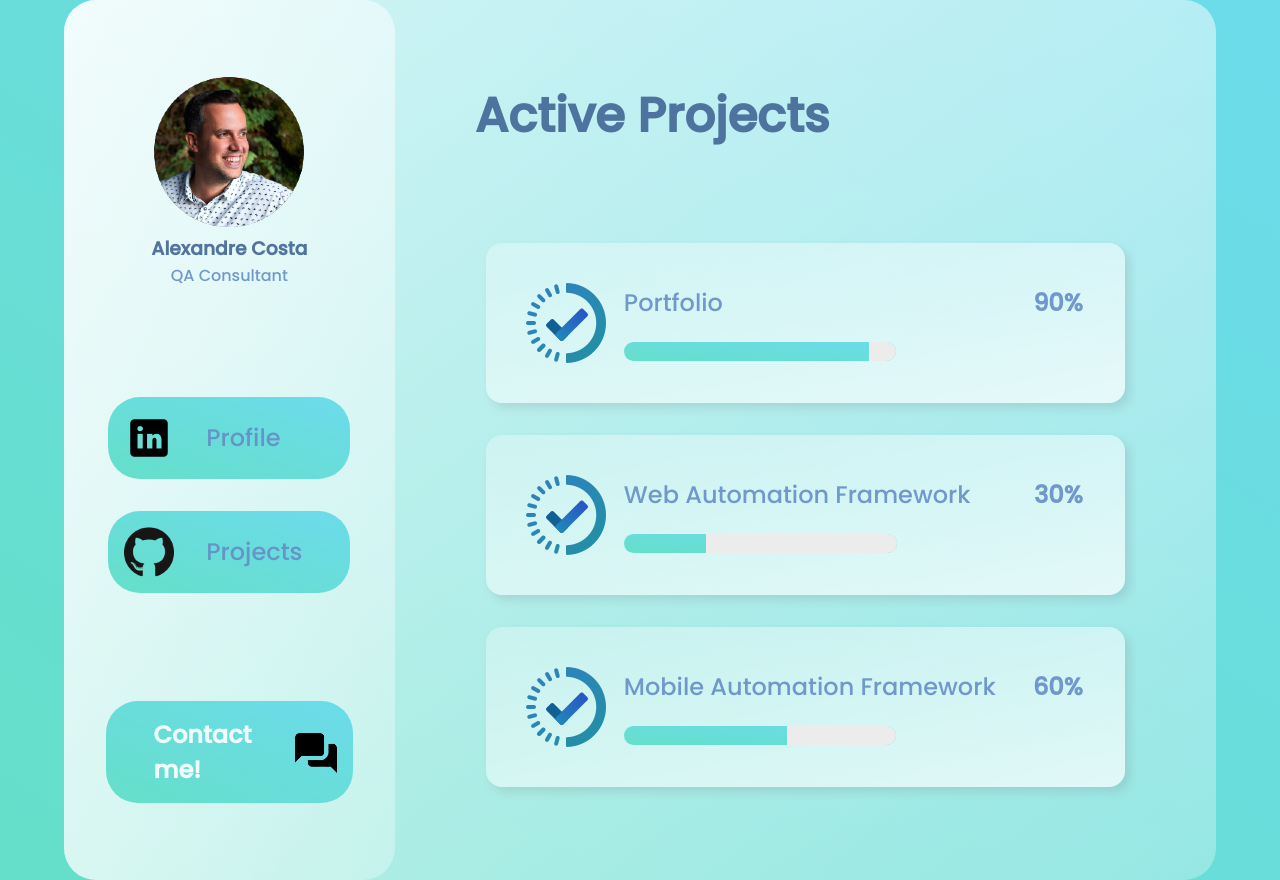
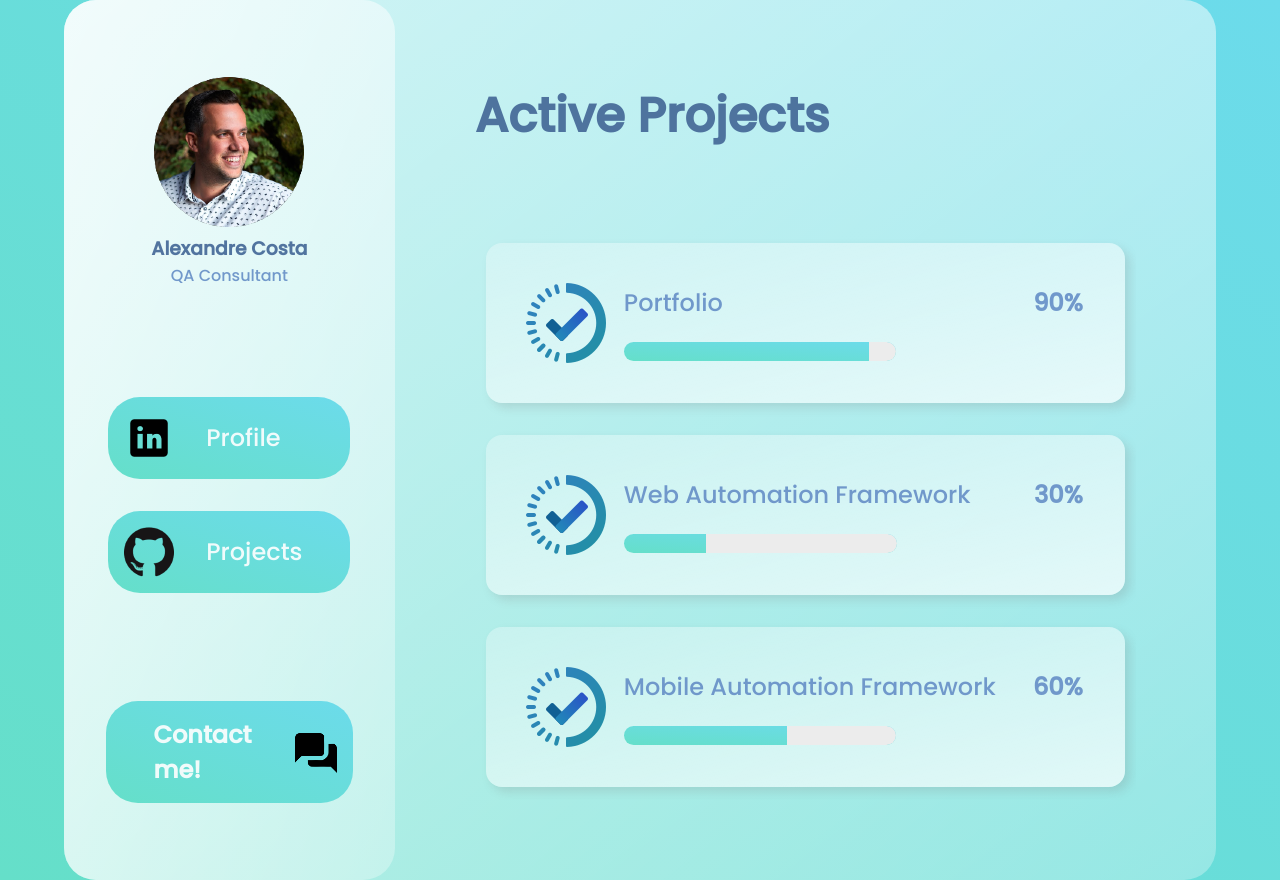
Before and after one commit to alexmmcosta/GlassPortfolio, a plain HTML site: page index.html in a window 1280 px wide. Drawn offline with Linux system fonts and the light colour scheme.

Commit message:
links refactor

```diff
--- a/style.css
+++ b/style.css
@@ -86,11 +86,11 @@ main {
     margin: 2rem 0rem;
     padding: 1rem 1rem;
     align-items: center;
-    z-index: 0;
 }
 
 .link h2{
     padding: 0rem 2rem;
+    color: white;
 }
 
 .contact {
```
